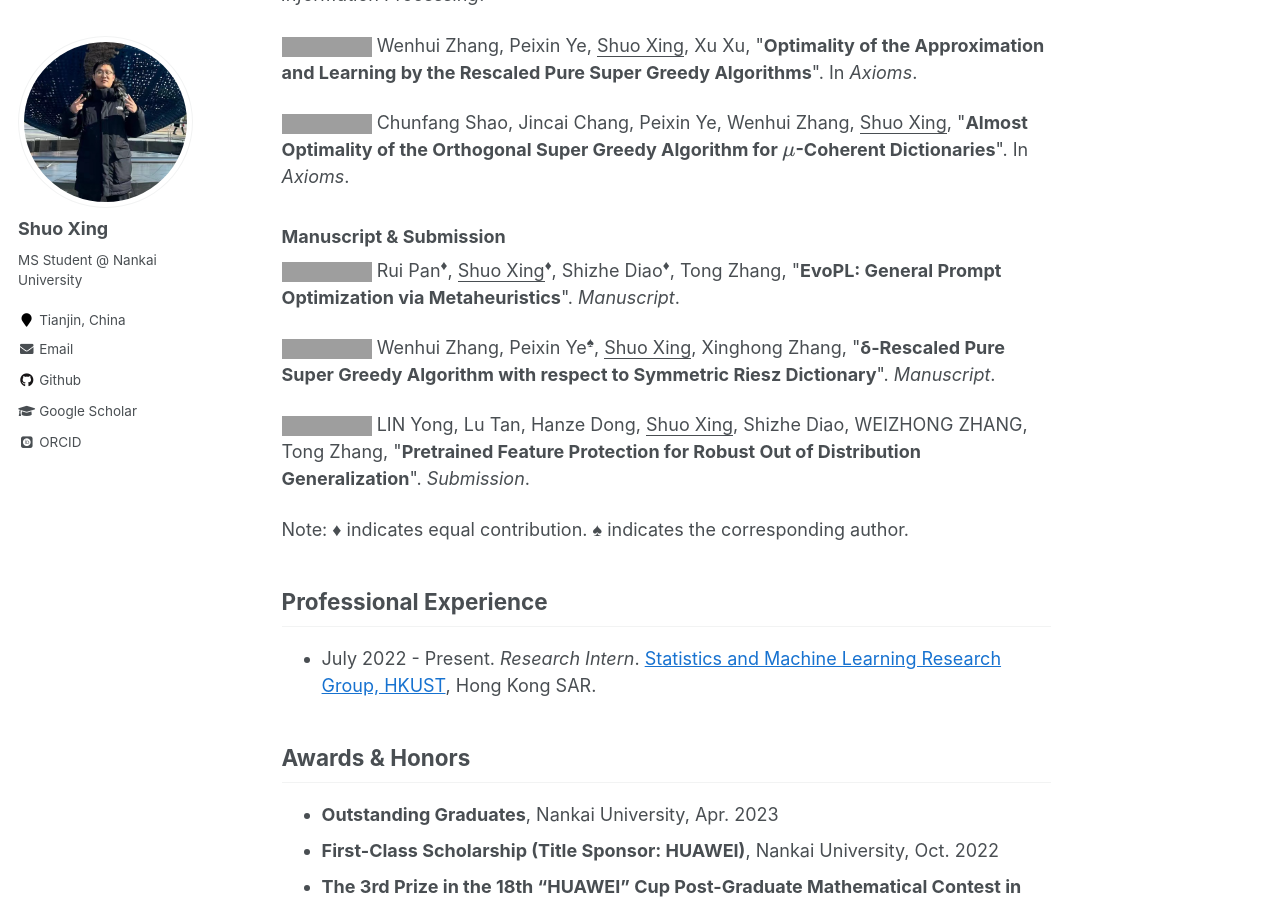
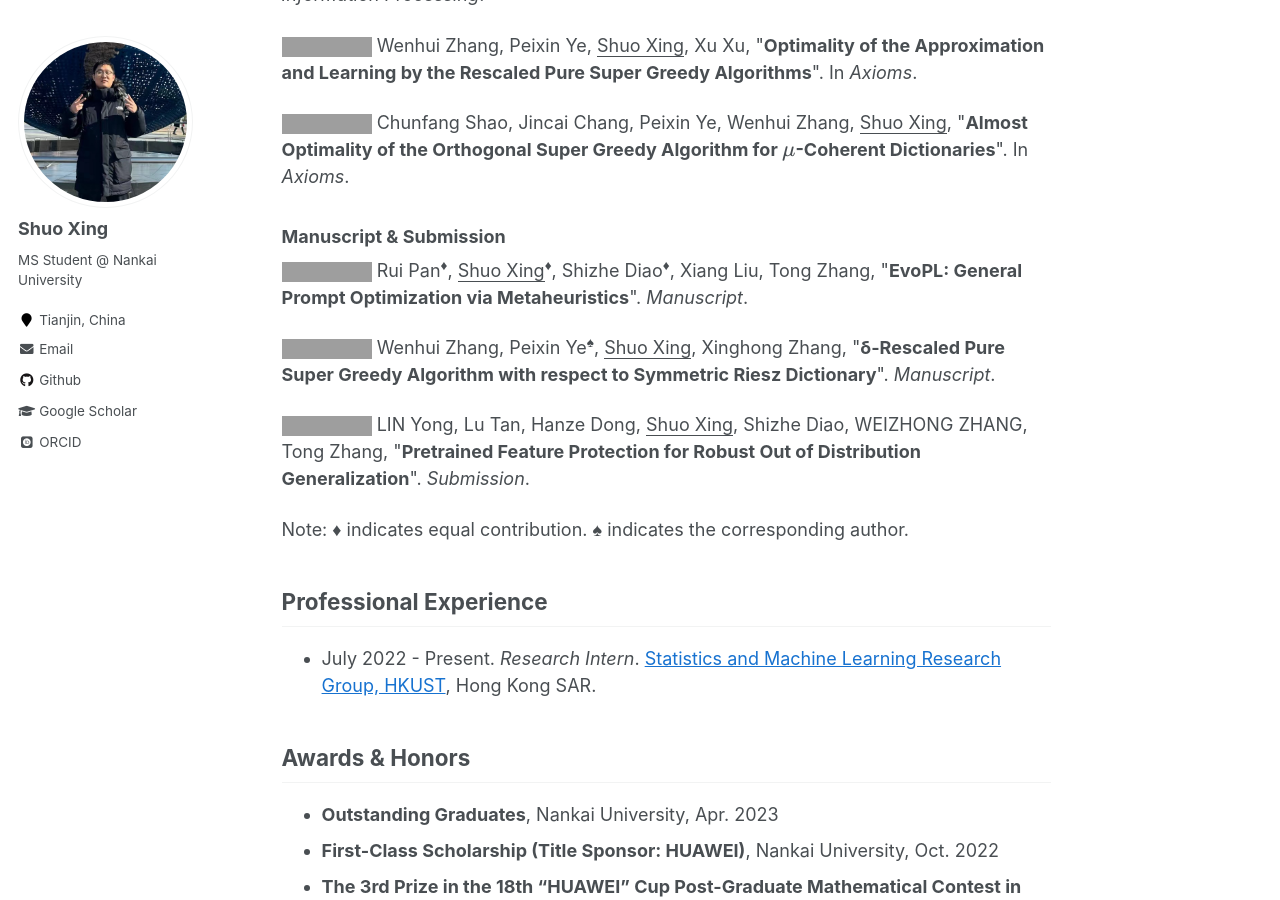
Before and after one commit to ShuoXing98/shuoxing98.github.io, a Jekyll site: the page built from _pages/about.md, in a window 1280 px wide and 900 px high, scrolled down 1407 px, cut to the strip 0-900 px from the top of the window. Built offline with Jekyll 4.4.1, drawn with Linux system fonts in a browser that asks for light colours; some web fonts are replaced; formulas are drawn with MathJax 3; comment, search, counter and statistics services are not loaded; grey boxes are pictures that could not be loaded.

Commit message:
Update about.md

```diff
--- a/_pages/about.md
+++ b/_pages/about.md
@@ -50,7 +50,7 @@ I am an incoming Ph.D candidate at [Texas A&M University](https://www.tamu.edu/)
 
 ### Manuscript & Submission
 
-<a href="" target="_blank"><img src="https://img.shields.io/badge/Manuscript-red"></a> Rui Pan<sup>&diams;</sup>, <u>Shuo Xing</u><sup>&diams;</sup>, Shizhe Diao<sup>&diams;</sup>, Tong Zhang, &quot;**EvoPL: General Prompt Optimization via Metaheuristics**&quot;. *Manuscript*.
+<a href="" target="_blank"><img src="https://img.shields.io/badge/Manuscript-red"></a> Rui Pan<sup>&diams;</sup>, <u>Shuo Xing</u><sup>&diams;</sup>, Shizhe Diao<sup>&diams;</sup>, Xiang Liu, Tong Zhang, &quot;**EvoPL: General Prompt Optimization via Metaheuristics**&quot;. *Manuscript*.
 
 <a href="" target="_blank"><img src="https://img.shields.io/badge/Manuscript-red"></a> Wenhui Zhang, Peixin Ye<sup>&spades;</sup>, <u>Shuo Xing</u>, Xinghong Zhang, &quot;**δ-Rescaled Pure Super Greedy Algorithm with respect
 to Symmetric Riesz Dictionary**&quot;. *Manuscript*.
```
